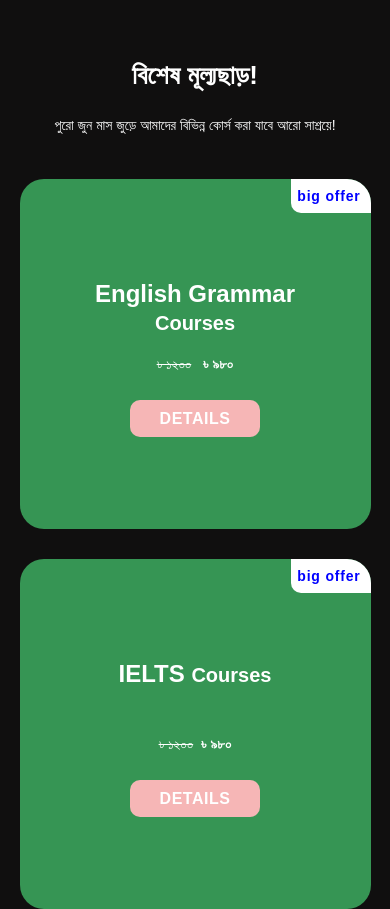
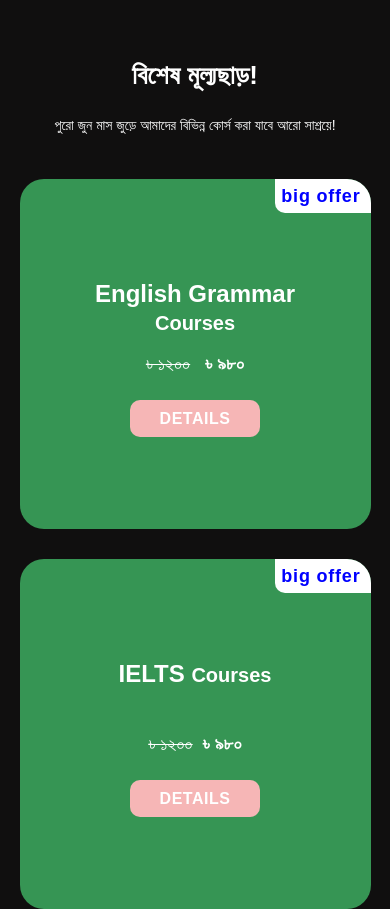
Before and after one commit to SaikatNoman12/card-design, a plain HTML site: page index.html in a window 390 px wide. Shown: the top 909 px of the page. Drawn offline with Linux system fonts and the light colour scheme.

Commit message:
solved some problem

```diff
--- a/css/style.css
+++ b/css/style.css
@@ -216,6 +216,10 @@
     .section-one-child p {
         font-size: 16px;
     }
+
+    .card-details p {
+        font-size: 18px;
+    }
 }
 @media (max-width:767px){
     .section-one-child .title{
@@ -230,6 +234,9 @@
 @media (max-width:576px){
     .cards {
         grid-template-columns: repeat(1, 1fr);
+    }
+    .card-details p {
+        font-size: 18px;
     }
 }
 
```
